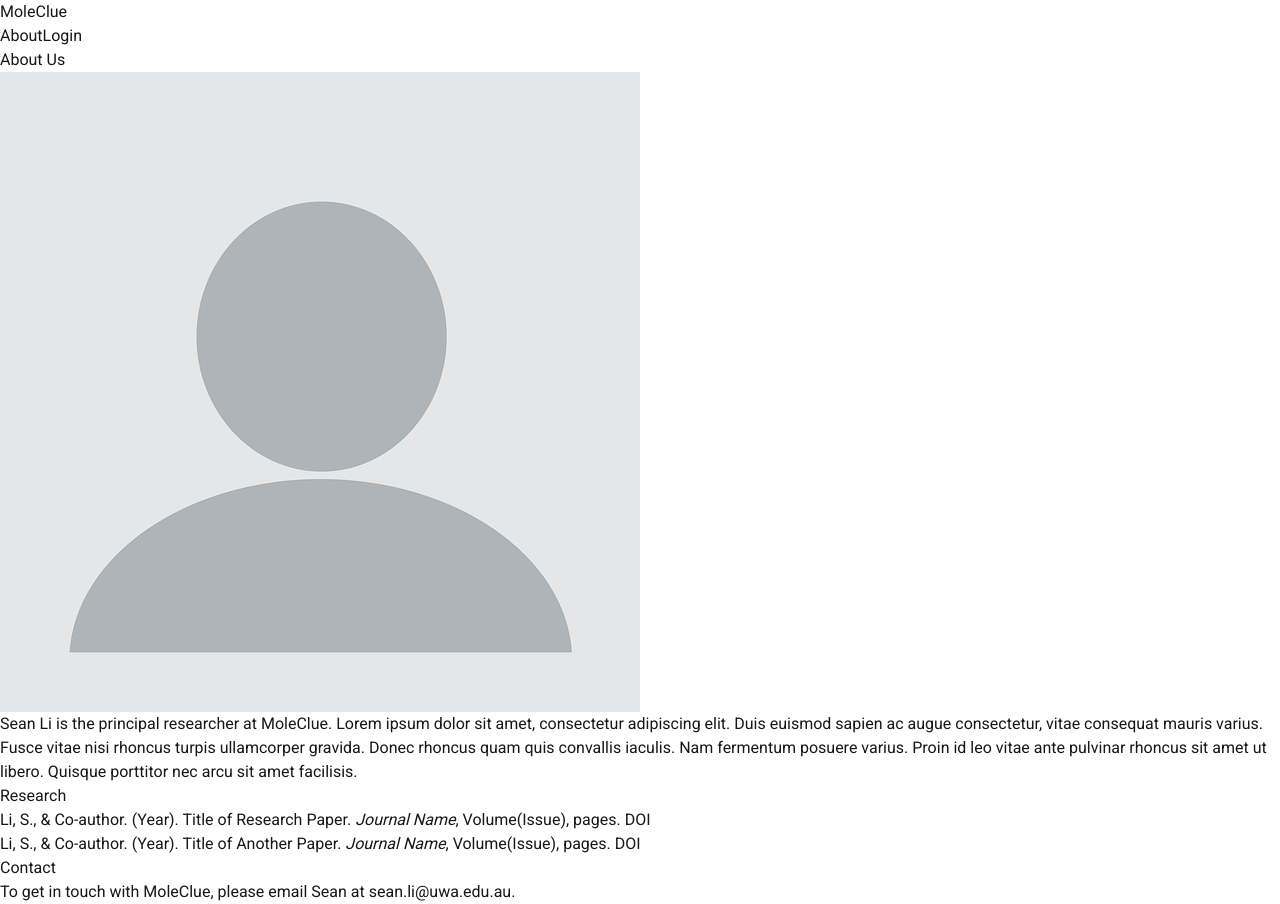
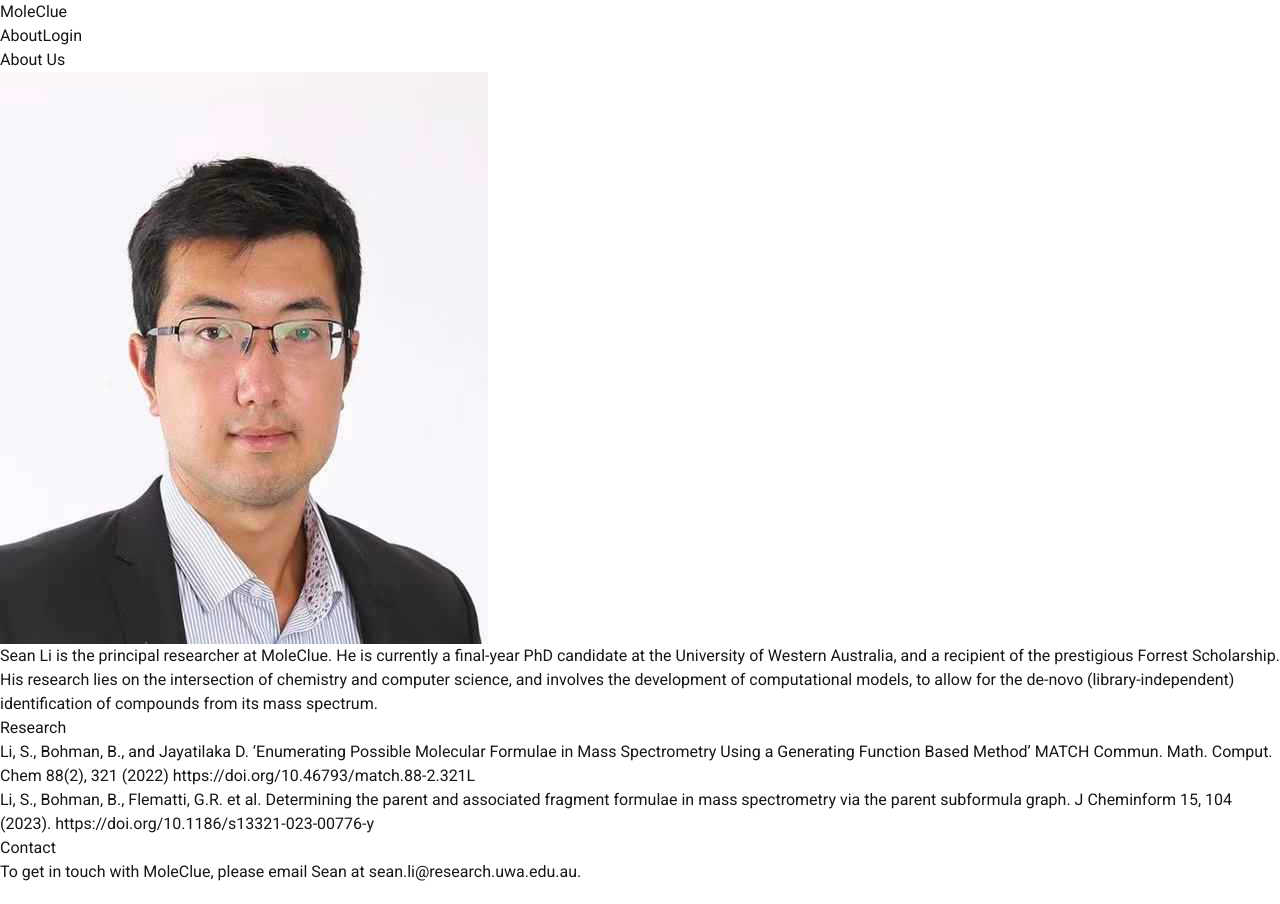
Before and after one commit to seanli9604/Mass-Spec-Analysis, a Next.js app in the folder frontend/: page /about in a window 1280 px wide. Built offline with nearby package versions, Linux system fonts and the light colour scheme.

Commit message:
updated about page

```diff
--- a/frontend/src/app/about/page.tsx
+++ b/frontend/src/app/about/page.tsx
@@ -6,33 +6,28 @@ export default function AboutPage() {
       {/* Profile Section */}
       <div className="flex items-start mb-10">
         <img
-          src="/sean-li.png"
+          src="/sean-li.jpg"
           alt="Sean Li"
           className="w-32 h-32 mr-6"
         />
         <div>
           <p>
-            Sean Li is the principal researcher at MoleClue.
-            Lorem ipsum dolor sit amet, consectetur adipiscing elit.
-            Duis euismod sapien ac augue consectetur, vitae consequat mauris varius.
-            Fusce vitae nisi rhoncus turpis ullamcorper gravida.
-            Donec rhoncus quam quis convallis iaculis.
-            Nam fermentum posuere varius.
-            Proin id leo vitae ante pulvinar rhoncus sit amet ut libero.
-            Quisque porttitor nec arcu sit amet facilisis.
+          Sean Li is the principal researcher at MoleClue.
+          He is currently a final-year PhD candidate at the University of Western Australia, and a recipient of the prestigious Forrest Scholarship.
+          His research lies on the intersection of chemistry and computer science, and involves the development of computational models, to allow for the de-novo (library-independent) identification of compounds from its mass spectrum.
           </p>
         </div>
       </div>
 
       {/* Research Section */}
-      <div className="mb-10">
+      <div className="mb-8">
         <h3 className="text-2xl text-center font-semibold mb-4">Research</h3>
         <ul className="list-disc pl-6">
-          <li>
-            Li, S., & Co-author. (Year). Title of Research Paper. <em>Journal Name</em>, Volume(Issue), pages. DOI
+          <li className="mb-2">
+            Li, S., Bohman, B., and Jayatilaka D. &lsquo;Enumerating Possible Molecular Formulae in Mass Spectrometry Using a Generating Function Based Method&rsquo; MATCH Commun. Math. Comput. Chem 88(2), 321 (2022) <a href="https://doi.org/10.46793/match.88-2.321L" className="text-blue-600 underline">https://doi.org/10.46793/match.88-2.321L</a>
           </li>
-          <li>
-            Li, S., & Co-author. (Year). Title of Another Paper. <em>Journal Name</em>, Volume(Issue), pages. DOI
+          <li className="mb-2">
+          Li, S., Bohman, B., Flematti, G.R. et al. Determining the parent and associated fragment formulae in mass spectrometry via the parent subformula graph. J Cheminform 15, 104 (2023). <a href="https://doi.org/10.1186/s13321-023-00776-y" className="text-blue-600 underline">https://doi.org/10.1186/s13321-023-00776-y</a>
           </li>
         </ul>
       </div>
@@ -43,10 +38,10 @@ export default function AboutPage() {
         <p>
           To get in touch with MoleClue, please email Sean at{" "}
           <a
-            href="mailto:sean.li@uwa.edu.au"
+            href="mailto:sean.li@research.uwa.edu.au"
             className="text-blue-600 underline"
           >
-            sean.li@uwa.edu.au
+            sean.li@research.uwa.edu.au
           </a>
           .
         </p>
```
Also changed, not shown: frontend/public/sean-li.jpg (added), frontend/public/sean-li.png (deleted).
